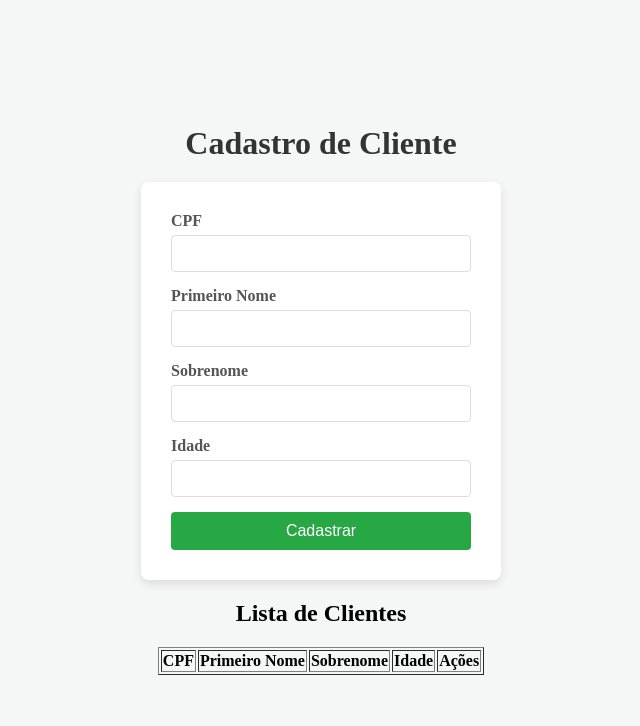
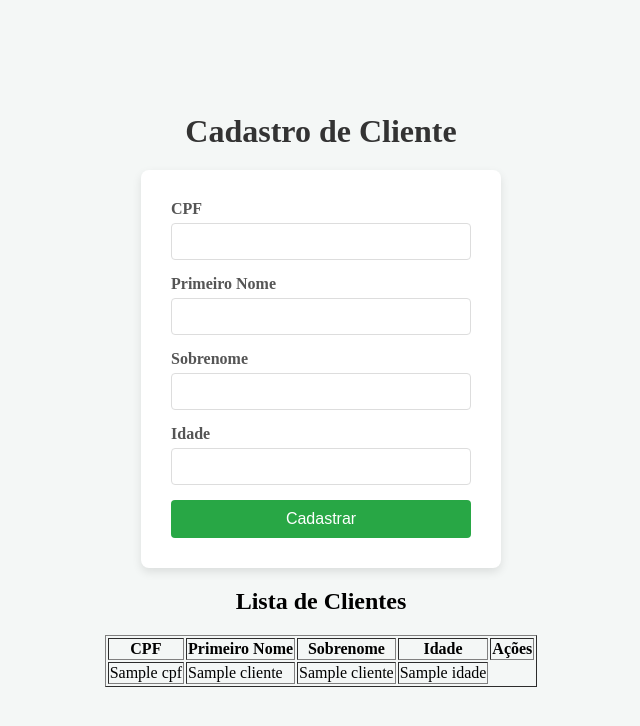
Before and after one commit to felipeliralira/Integra-o-WEB-Banco-de-dados, a Flask app: template templates/index.html in a window 1280 px wide. Shown: the top 726 px of the page, without its empty margins (319-959 px from the left). Run offline with Flask 3, Linux system fonts and the light colour scheme; the template is opened without the code that fills it: most values are stand-ins (such as "Sample title", 1, 10 or a date in 2020); lists and menus that the app fills with data are empty.

Commit message:
Add files via upload

```diff
--- a/app.py
+++ b/app.py
@@ -8,7 +8,8 @@ bd_config = {
     'host': '127.0.0.1',
     'user': 'root',
     'password': 'escola',
-    'database': 'cadastro1'
+    'database': 'cadastro1',
+    'ssl_disabled': True
 }
 
 @app.route('/')
@@ -29,7 +30,7 @@ def criarCadastro():
         curso = conexao.cursor()
 
         # Instrução SQL
-        query = "INSERT INTO tb_cliente (cpf, primeiro_nome, sobrenome, idade) VALUES (%s, %s, %s, %s)"
+        query = "INSERT INTO tb_cliente (CPF, PRIMEIRO_NOME, SOBRENOME, IDADE) VALUES (%s, %s, %s, %s)"
 
         # Executa a inserção dos dados
         curso.execute(query, (cpf, primeiro_nome, sobrenome, idade))
--- a/templates/index.html
+++ b/templates/index.html
@@ -35,6 +35,16 @@
                 <th>Ações</th>
             </tr>
         </thead>
+        <tbody>
+            {% for cliente in clientes %}
+                <tr>
+                    <td>{{cliente.CPF}}</td>
+                    <td>{{cliente.PRIMEIRO_NOME}}</td>
+                    <td>{{cliente.SOBRENOME}}</td>
+                    <td>{{cliente.IDADE}}</td>
+                </tr>
+            {% endfor %}
+        </tbody>
     </table>
 </body>
 </html>
```
